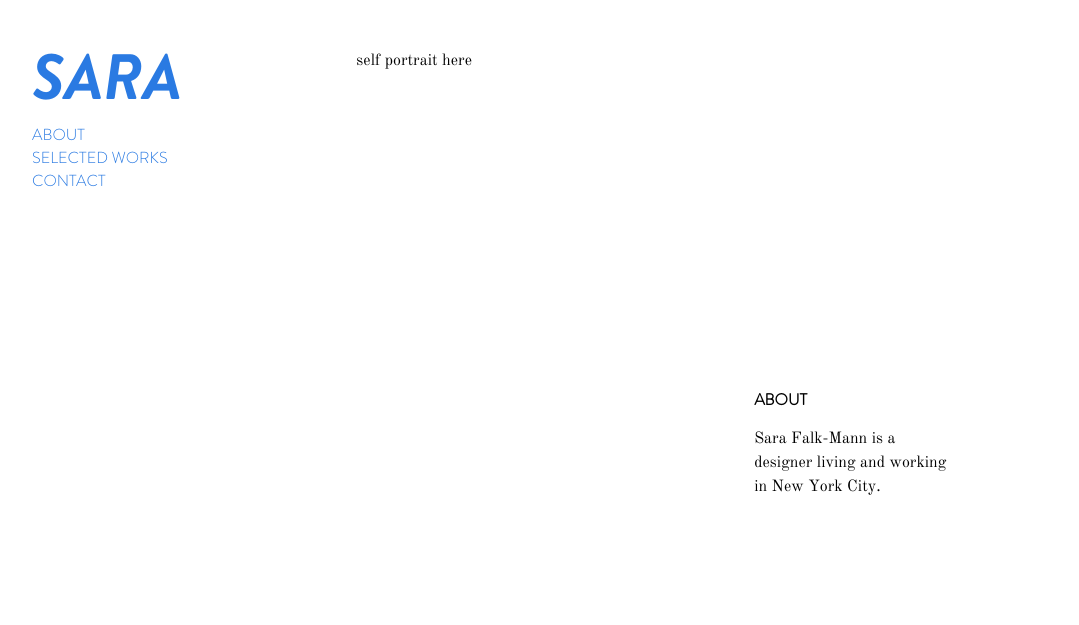
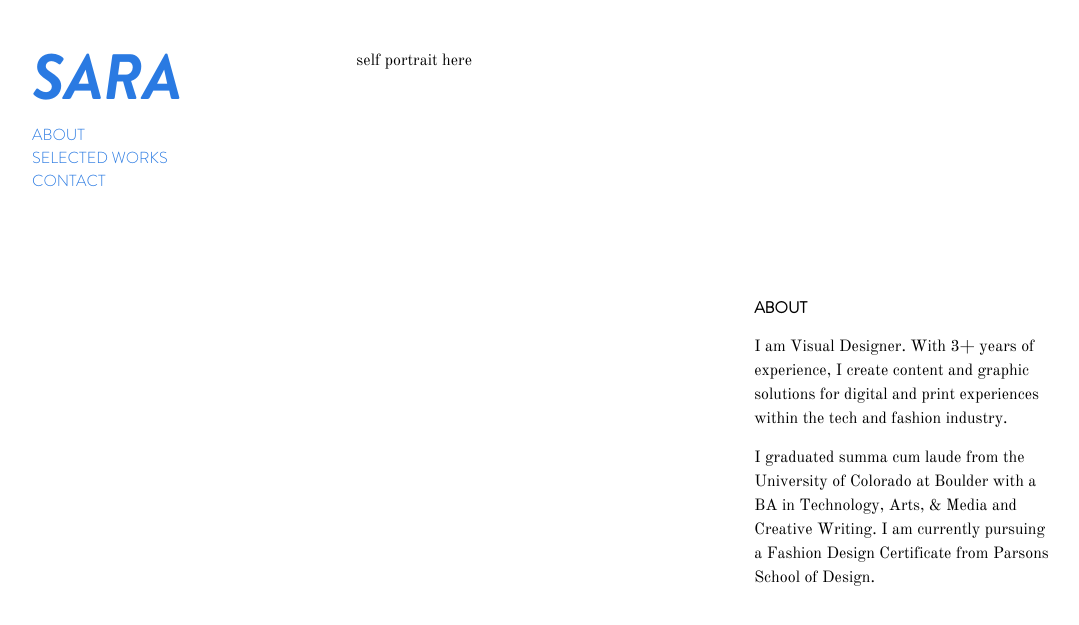
Before and after one commit to swizco/swizco.github.io, a Jekyll site: the page built from about.md, in a window 1280 px wide. Shown: the top 625 px of the page, without its empty margins (0-1079 px from the left). Built offline with Jekyll 4.4.1, drawn with Linux system fonts in a browser that asks for light colours.

Commit message:
finish assets and copy.

```diff
--- a/_sass/_base.scss
+++ b/_sass/_base.scss
@@ -93,7 +93,7 @@ h4 {
  * Images
  */
 img {
-  max-width: 100%;
+  // max-width: 100%;
   vertical-align: middle;
 }
 
@@ -211,7 +211,7 @@ a {
   display: flex;
   flex-direction: column;
   align-items: center;
-  height: 100%;
+  height: 100vh;
   width: 60%;
 
   img {
@@ -246,7 +246,7 @@ a {
   flex-direction: column;
 
   p {
-    width: 200px;
+    width: 300px;
   }
 }
 
--- a/about.md
+++ b/about.md
@@ -10,5 +10,7 @@ permalink: /about/
 
 <div class="proj-column about-column">
 	<h4>ABOUT</h4>
-	<p>Sara Falk-Mann is a designer living and working in New York City.</p>
+  <p>I am Visual Designer. With 3+ years of experience, I create content and graphic solutions for digital and print experiences within the tech and fashion industry.</p>
+
+  <p>I graduated summa cum laude from the University of Colorado at Boulder with a BA in Technology, Arts, &amp; Media and Creative Writing. I am currently pursuing a Fashion Design Certificate from Parsons School of Design.</p>
 </div>
```
Also changed, not shown: _posts/05-16-2016-proj-2.md (+1 -1 lines), _posts/06-16-2016-proj-3.md (+2 -2 lines), _posts/06-17-2016-proj-4.md (+3 -1 lines), _posts/06-18-2016-proj-5.md (+1 -1 lines), _posts/06-19-2016-proj-6.md (added, +17 -0 lines), img/etc/kcd_final.png (added), img/etc/kcd_full.png (added).
